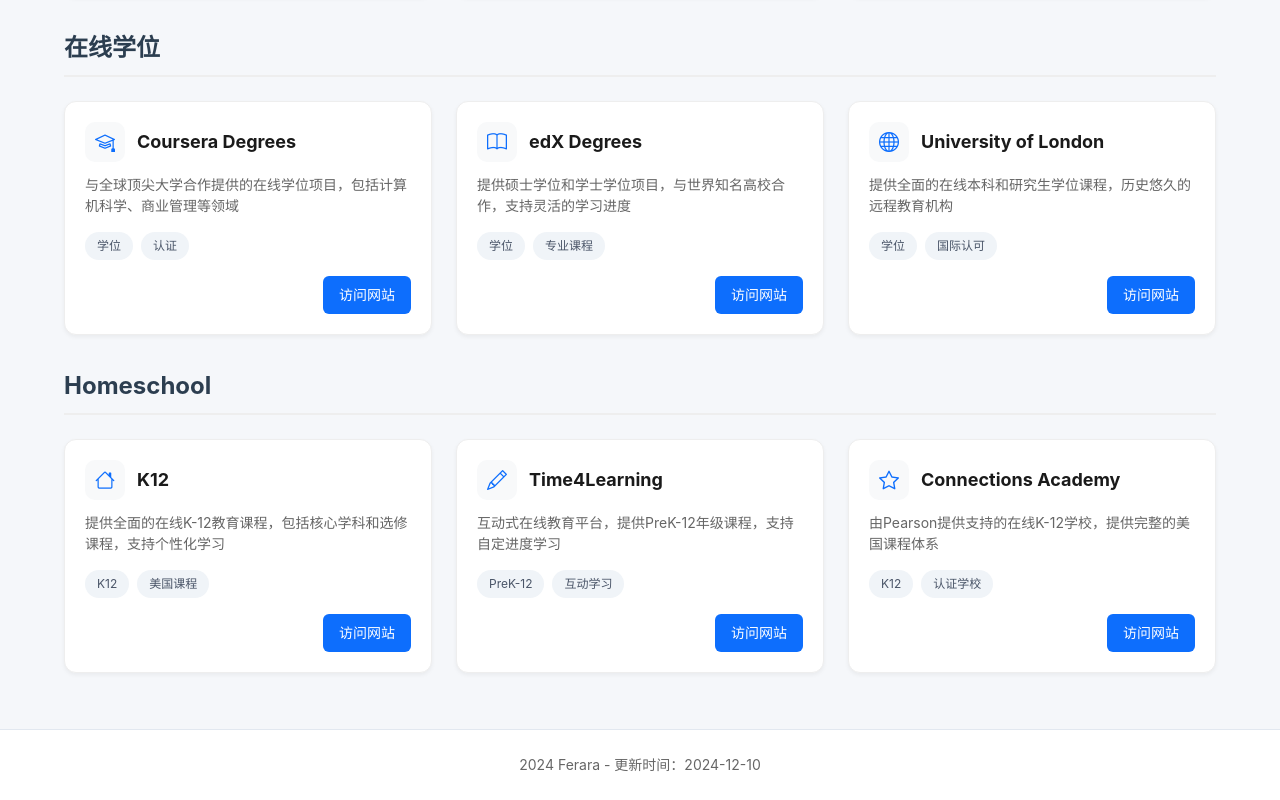
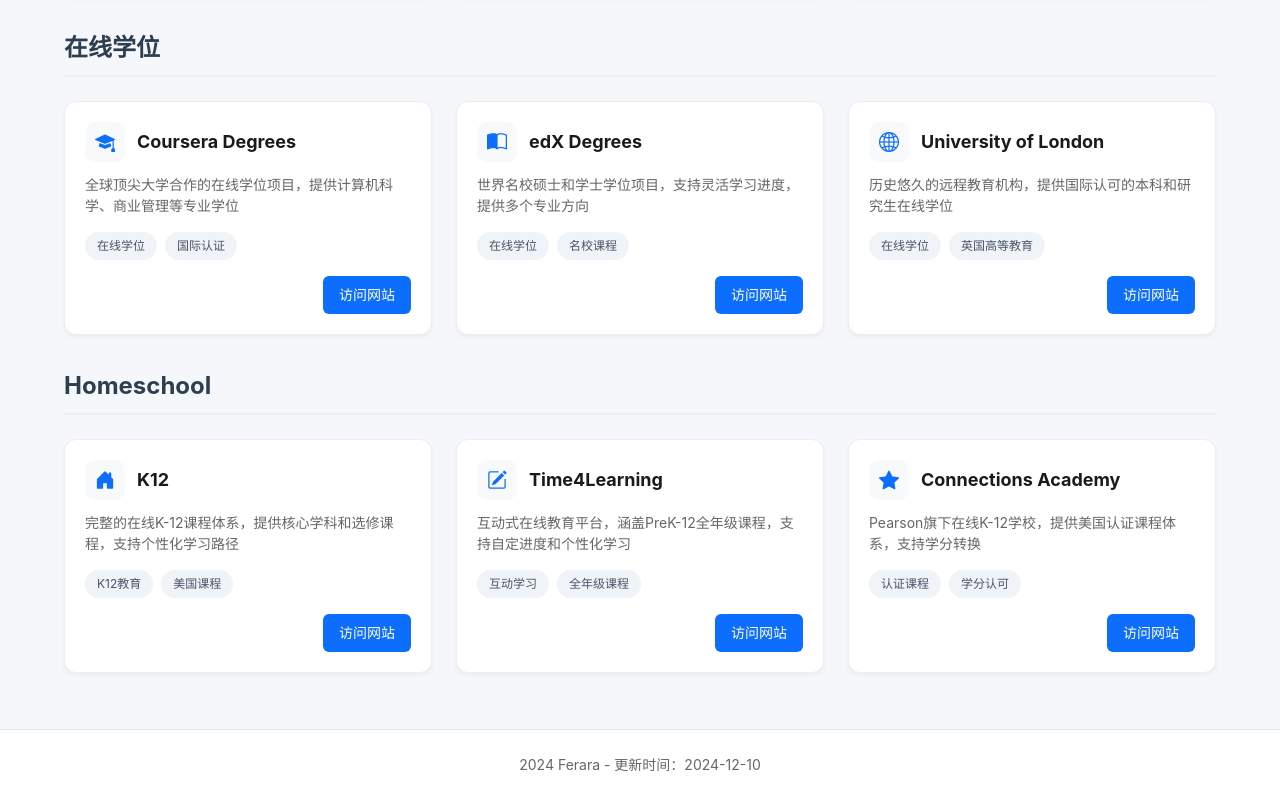
Before and after one commit to ouu25/ai-nav, a plain HTML site: page index.html in a window 1280 px wide. Shown: the part 1726-2526 px from the top of the page. Drawn offline with nearby package versions, Linux system fonts and the light colour scheme.

Commit message:
统一在线学位和Homeschool分类的样式

```diff
--- a/index.html
+++ b/index.html
@@ -258,14 +258,14 @@
                 <div class="card">
                     <div class="resource-header">
                         <span class="resource-icon">
-                            <i class="bi bi-mortarboard"></i>
+                            <i class="bi bi-mortarboard-fill"></i>
                         </span>
                         <h3>Coursera Degrees</h3>
                     </div>
-                    <p class="description">与全球顶尖大学合作提供的在线学位项目，包括计算机科学、商业管理等领域</p>
+                    <p class="description">全球顶尖大学合作的在线学位项目，提供计算机科学、商业管理等专业学位</p>
                     <div class="tags">
-                        <span class="tag">学位</span>
-                        <span class="tag">认证</span>
+                        <span class="tag">在线学位</span>
+                        <span class="tag">国际认证</span>
                     </div>
                     <div class="actions">
                         <a href="https://www.coursera.org/degrees" target="_blank">访问网站</a>
@@ -274,14 +274,14 @@
                 <div class="card">
                     <div class="resource-header">
                         <span class="resource-icon">
-                            <i class="bi bi-book"></i>
+                            <i class="bi bi-book-half"></i>
                         </span>
                         <h3>edX Degrees</h3>
                     </div>
-                    <p class="description">提供硕士学位和学士学位项目，与世界知名高校合作，支持灵活的学习进度</p>
+                    <p class="description">世界名校硕士和学士学位项目，支持灵活学习进度，提供多个专业方向</p>
                     <div class="tags">
-                        <span class="tag">学位</span>
-                        <span class="tag">专业课程</span>
+                        <span class="tag">在线学位</span>
+                        <span class="tag">名校课程</span>
                     </div>
                     <div class="actions">
                         <a href="https://www.edx.org/degrees" target="_blank">访问网站</a>
@@ -290,14 +290,14 @@
                 <div class="card">
                     <div class="resource-header">
                         <span class="resource-icon">
-                            <i class="bi bi-globe"></i>
+                            <i class="bi bi-globe2"></i>
                         </span>
                         <h3>University of London</h3>
                     </div>
-                    <p class="description">提供全面的在线本科和研究生学位课程，历史悠久的远程教育机构</p>
+                    <p class="description">历史悠久的远程教育机构，提供国际认可的本科和研究生在线学位</p>
                     <div class="tags">
-                        <span class="tag">学位</span>
-                        <span class="tag">国际认可</span>
+                        <span class="tag">在线学位</span>
+                        <span class="tag">英国高等教育</span>
                     </div>
                     <div class="actions">
                         <a href="https://london.ac.uk/courses" target="_blank">访问网站</a>
@@ -312,13 +312,13 @@
                 <div class="card">
                     <div class="resource-header">
                         <span class="resource-icon">
-                            <i class="bi bi-house"></i>
+                            <i class="bi bi-house-door-fill"></i>
                         </span>
                         <h3>K12</h3>
                     </div>
-                    <p class="description">提供全面的在线K-12教育课程，包括核心学科和选修课程，支持个性化学习</p>
+                    <p class="description">完整的在线K-12课程体系，提供核心学科和选修课程，支持个性化学习路径</p>
                     <div class="tags">
-                        <span class="tag">K12</span>
+                        <span class="tag">K12教育</span>
                         <span class="tag">美国课程</span>
                     </div>
                     <div class="actions">
@@ -328,14 +328,14 @@
                 <div class="card">
                     <div class="resource-header">
                         <span class="resource-icon">
-                            <i class="bi bi-pencil"></i>
+                            <i class="bi bi-pencil-square"></i>
                         </span>
                         <h3>Time4Learning</h3>
                     </div>
-                    <p class="description">互动式在线教育平台，提供PreK-12年级课程，支持自定进度学习</p>
+                    <p class="description">互动式在线教育平台，涵盖PreK-12全年级课程，支持自定进度和个性化学习</p>
                     <div class="tags">
-                        <span class="tag">PreK-12</span>
                         <span class="tag">互动学习</span>
+                        <span class="tag">全年级课程</span>
                     </div>
                     <div class="actions">
                         <a href="https://www.time4learning.com" target="_blank">访问网站</a>
@@ -344,14 +344,14 @@
                 <div class="card">
                     <div class="resource-header">
                         <span class="resource-icon">
-                            <i class="bi bi-star"></i>
+                            <i class="bi bi-star-fill"></i>
                         </span>
                         <h3>Connections Academy</h3>
                     </div>
-                    <p class="description">由Pearson提供支持的在线K-12学校，提供完整的美国课程体系</p>
+                    <p class="description">Pearson旗下在线K-12学校，提供美国认证课程体系，支持学分转换</p>
                     <div class="tags">
-                        <span class="tag">K12</span>
-                        <span class="tag">认证学校</span>
+                        <span class="tag">认证课程</span>
+                        <span class="tag">学分认可</span>
                     </div>
                     <div class="actions">
                         <a href="https://www.connectionsacademy.com" target="_blank">访问网站</a>
```
